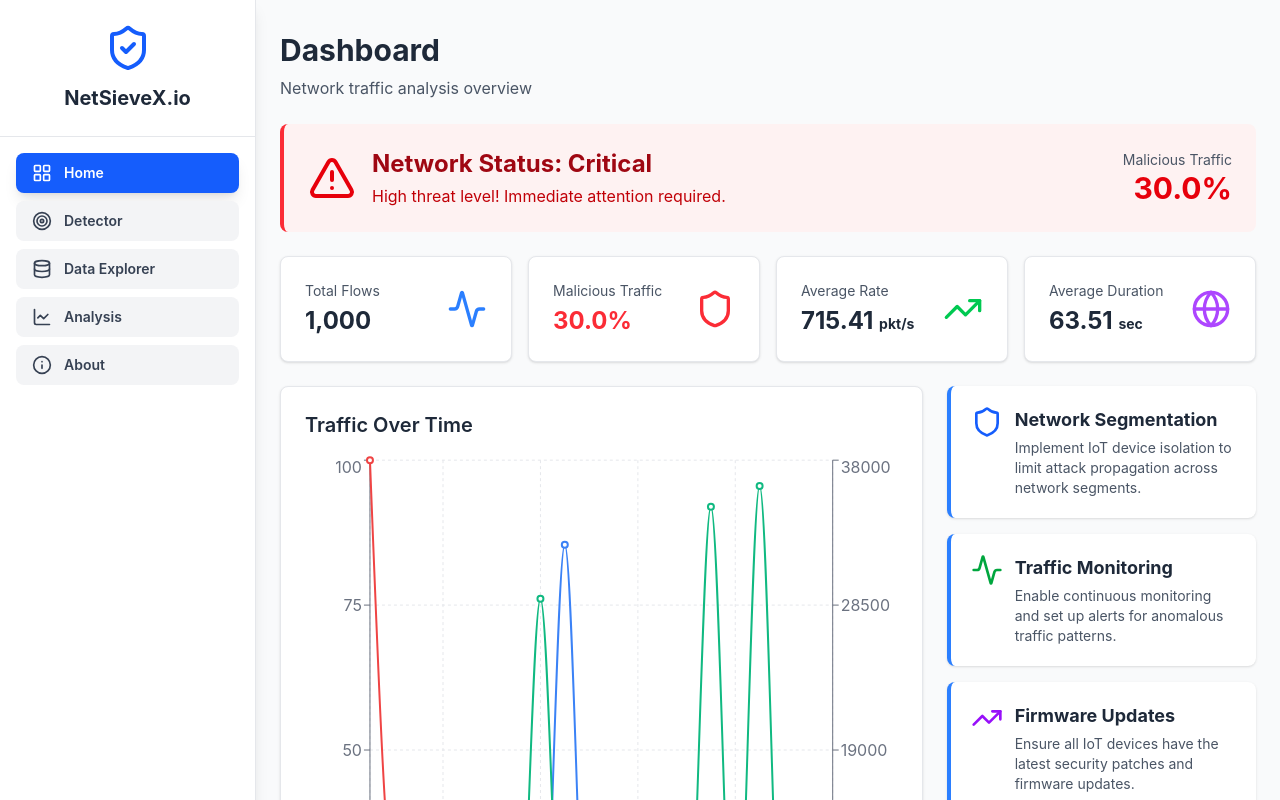
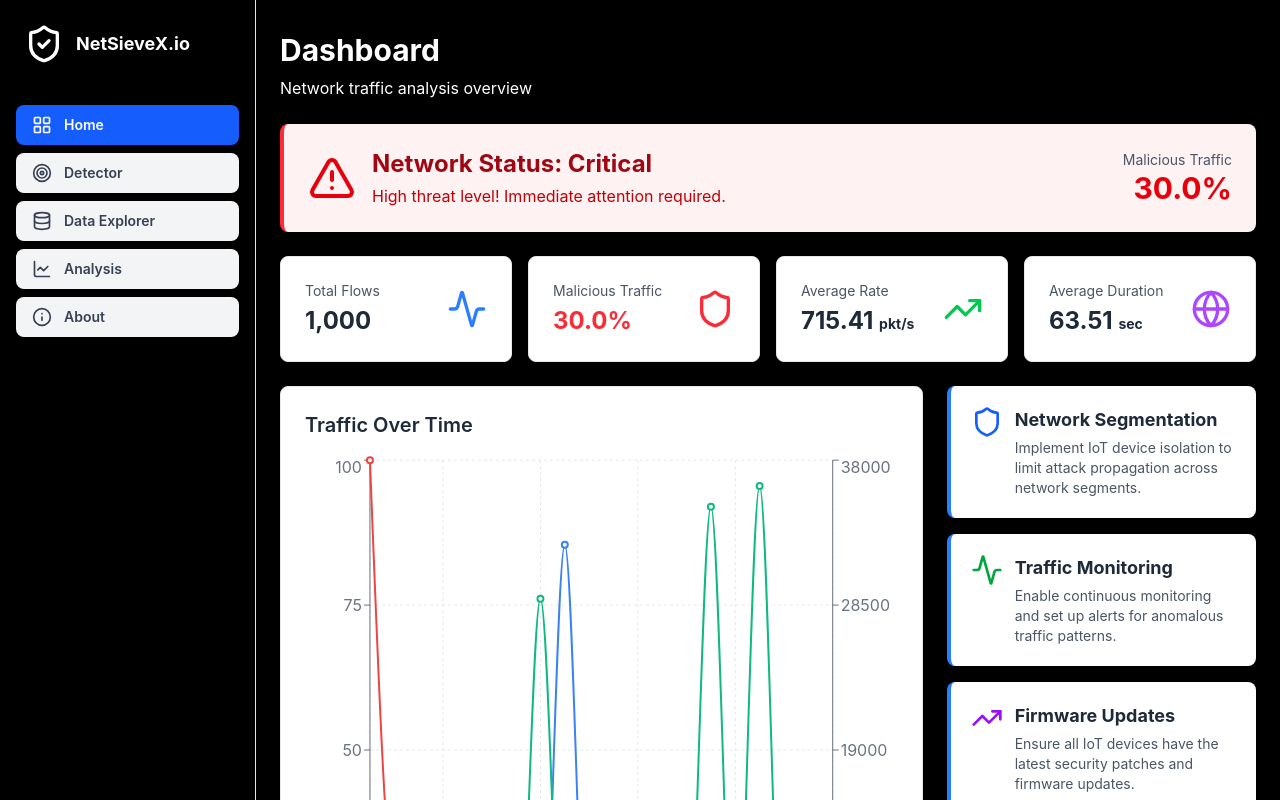
Before and after one commit to ingenriquecardosoalfonso/WebSait, a React (Vite) app: page / in a window 1280 px wide. Shown: the top 800 px of the page. Built offline with nearby package versions, Linux system fonts and the light colour scheme.

Commit message:
Change  background color

```diff
--- a/src/app/App.tsx
+++ b/src/app/App.tsx
@@ -67,21 +67,21 @@ export default function App() {
   };
 
   return (
-    <div className="min-h-screen bg-gray-50 flex">
+    <div className="min-h-screen bg-[var(--background)] text-[var(--foreground)] flex">
       {/* Left Sidebar */}
-      <aside className="w-64 bg-white border-r border-gray-200 shadow-lg flex flex-col">
-        {/* Logo Section */}
-        <div className="p-6 border-b border-gray-200">
-          <div className="flex flex-col items-center gap-3">
-            <ShieldCheck className="w-12 h-12 text-blue-600" />
-            <h1 className="text-xl font-bold text-gray-800">
+      <aside className="w-64 bg-[var(--color-sidebar)] text-[var(--color-sidebar-foreground)] border-r border-gray-200 shadow-lg flex flex-col">
+        {/* Logo Section (alineado a la izquierda) */}
+        <div className="p-6 border-b bg-[var(--background)] ">
+          <div className="flex items-center gap-3">
+            <ShieldCheck className="w-10 h-10 text-[var(--color-sidebar-foreground)]" />
+            <h1 className="text-lg font-bold text-[var(--color-sidebar-foreground)]">
               NetSieveX.io
             </h1>
           </div>
         </div>
 
         {/* Navigation */}
-        <nav className="flex-1 p-4">
+        <nav className="flex-1 p-4 bg-[var(--background)]" >
           <div className="flex flex-col gap-2">
             {MODULES.map((module) => {
               const Icon = module.icon;
@@ -113,12 +113,12 @@ export default function App() {
 
         {/* Footer */}
         <footer className="bg-white border-t mt-12">
-          <div className="container mx-auto px-6 py-6 text-center text-gray-600 text-sm">
+          <div className="container mx-auto px-6 py-6 text-center bg-[var(--background)] text-[var(--foreground)] ">
             <p>
               IoT Security Analytics Platform - Machine Learning
               for Attack Detection
             </p>
-            <p className="mt-1 text-gray-500">
+            <p className="mt-1 text-[var(--foreground)]">
               Simulated data for demonstration purposes
             </p>
           </div>
--- a/src/app/components/Dashboard.tsx
+++ b/src/app/components/Dashboard.tsx
@@ -66,8 +66,8 @@ export default function Dashboard() {
   return (
     <div className="space-y-6">
       <div>
-        <h1 className="text-3xl font-bold text-gray-800">Dashboard</h1>
-        <p className="text-gray-600 mt-2">Network traffic analysis overview</p>
+        <h1 className="text-3xl font-bold text-[var(--foreground)]">Dashboard</h1>
+        <p className="text-[var(--foreground)] mt-2">Network traffic analysis overview</p>
       </div>
 
       {/* Network Status Banner */}
--- a/src/styles/theme.css
+++ b/src/styles/theme.css
@@ -2,8 +2,8 @@
 
 :root {
   --font-size: 16px;
-  --background: #ffffff;
-  --foreground: oklch(0.145 0 0);
+  --background: #000000;
+  --foreground: #ffffff;
   --card: #ffffff;
   --card-foreground: oklch(0.145 0 0);
   --popover: oklch(1 0 0);
@@ -32,7 +32,7 @@
   --chart-5: oklch(0.769 0.188 70.08);
   --radius: 0.625rem;
   --sidebar: oklch(0.985 0 0);
-  --sidebar-foreground: oklch(0.145 0 0);
+  --sidebar-foreground: oklch(100% 0.00011 271.152);
   --sidebar-primary: #030213;
   --sidebar-primary-foreground: oklch(0.985 0 0);
   --sidebar-accent: oklch(0.97 0 0);
```
